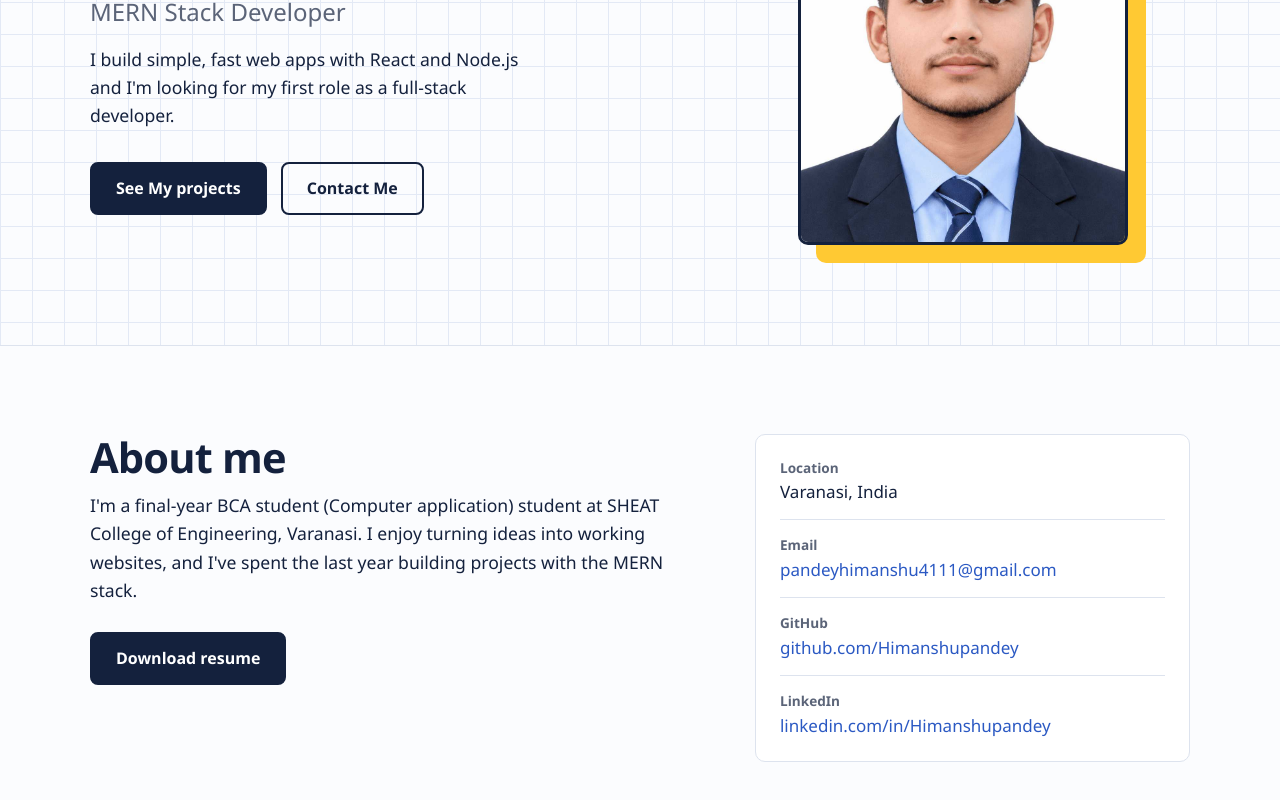
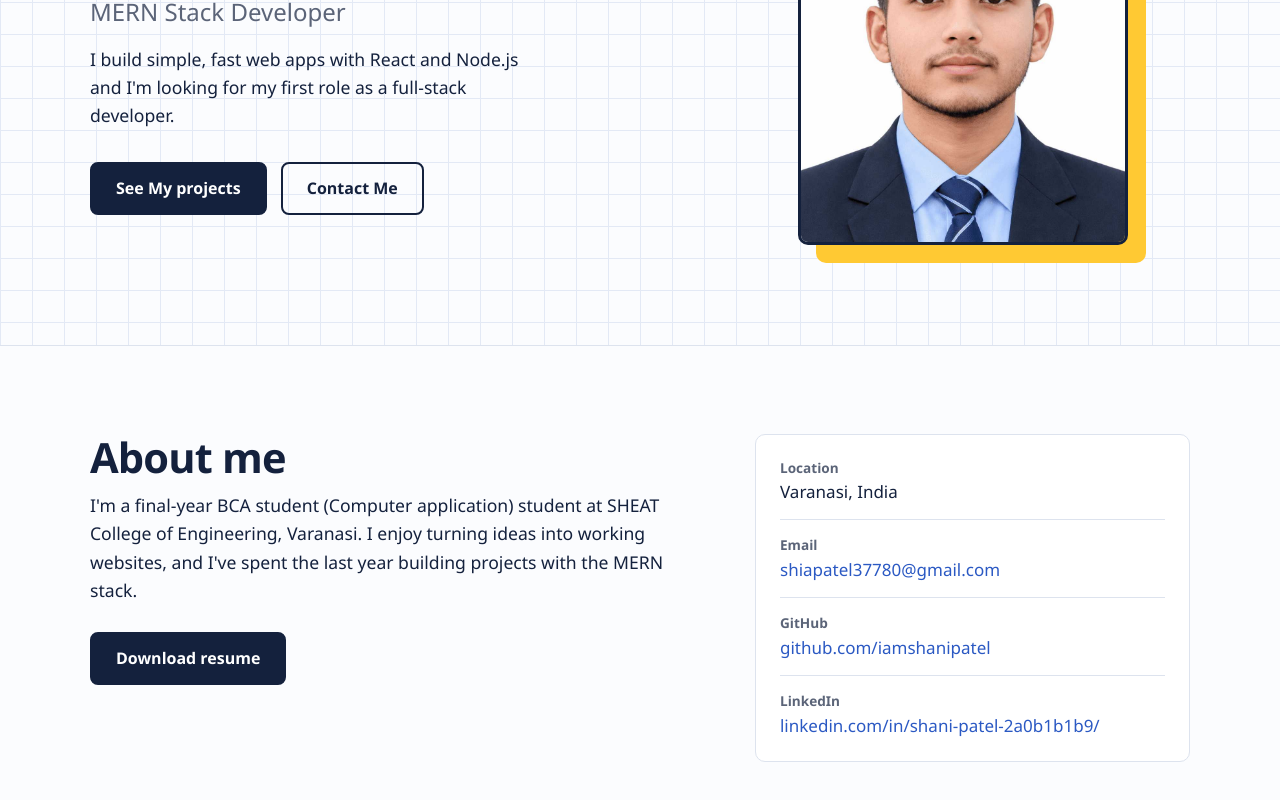
Before and after one commit to iamshanipatel/Portfolio, a React (Vite) app in the folder Shani_Portfolio/: page / in a window 1280 px wide. Shown: the part 318-1118 px from the top of the page. Built offline with nearby package versions, Linux system fonts and the light colour scheme.

Commit message:
change email id and profile

```diff
--- a/Shani_Portfolio/src/components/About.jsx
+++ b/Shani_Portfolio/src/components/About.jsx
@@ -31,28 +31,28 @@ function About() {
 
           <li>
             <span className="fact-label">Email</span>
-            <a href="mailto:pandeyhimanshu4111@gmail.com">pandeyhimanshu4111@gmail.com</a>
+            <a href="mailto:shiapatel37780@gmail.com">shiapatel37780@gmail.com</a>
           </li>
 
           <li>
             <span className="fact-label">GitHub</span>
             <a
-              href="https://github.com/Himanshupandey9935"
+              href="https://github.com/iamshanipatel"
               target="_blank"
               rel="noreferrer"
             >
-              github.com/Himanshupandey
+              github.com/iamshanipatel
             </a>
           </li>
 
           <li>
             <span className="fact-label">LinkedIn</span>
             <a
-              href="https://www.linkedin.com/in/himanshu-pandey-0508a4402?utm_source=share_via&utm_content=profile&utm_medium=member_android"
+              href="https://www.linkedin.com/in/shani-patel-2a0b1b1b9/"
               target="_blank"
               rel="noreferrer"
             >
-              linkedin.com/in/Himanshupandey
+              linkedin.com/in/shani-patel-2a0b1b1b9/
             </a>
           </li>
         </ul>
```
